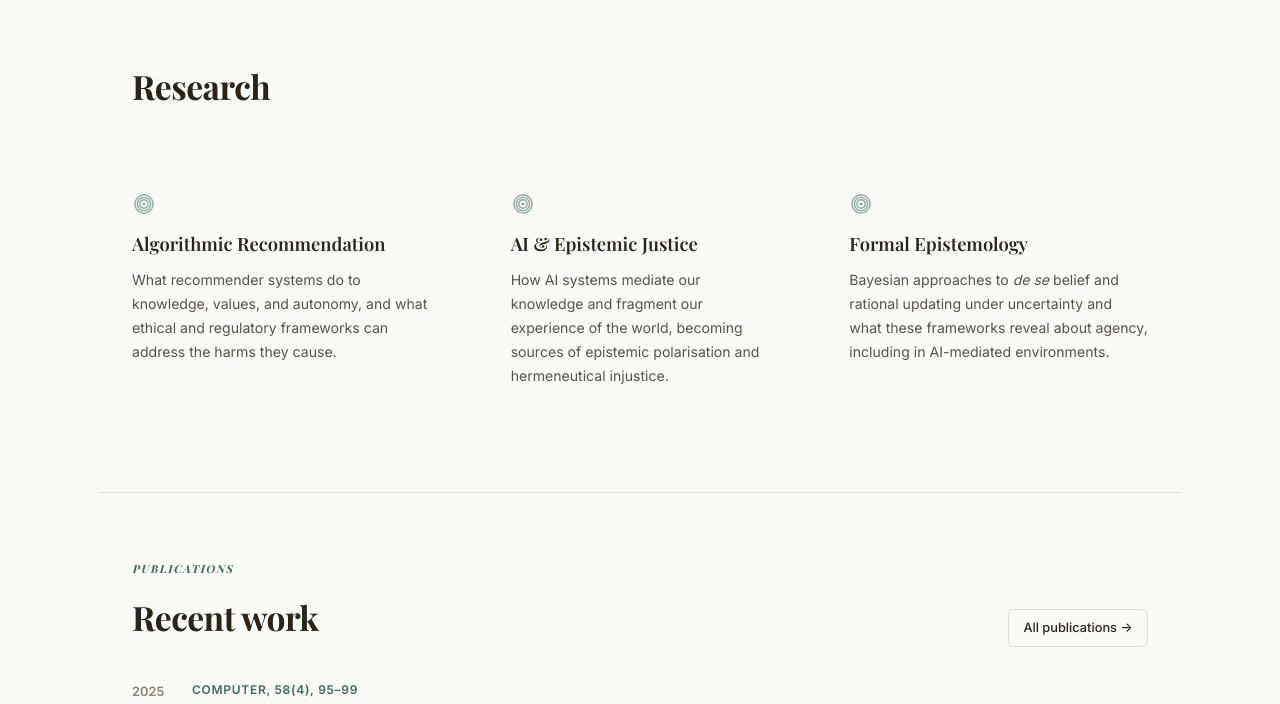
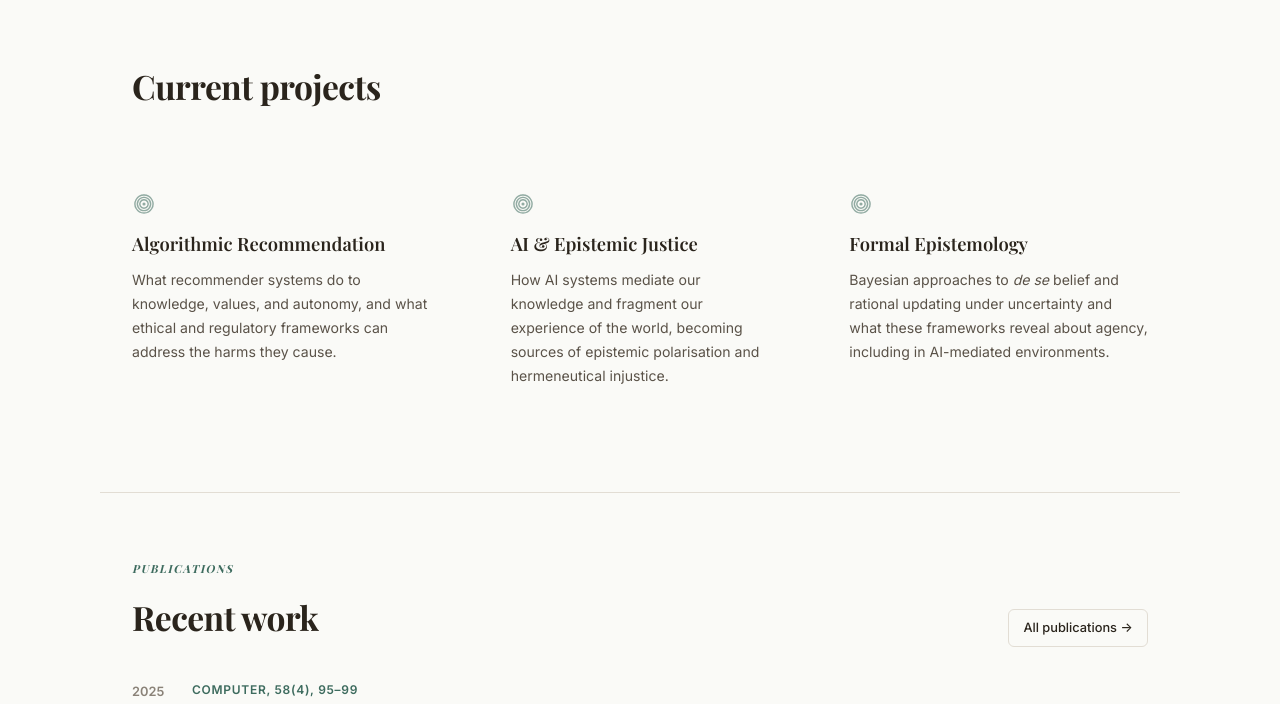
Before and after one commit to capt-c/silvia-milano-website, a Jekyll site: the page built from silvia-milano-site/index.html, in a window 1280 px wide and 900 px high, scrolled down 800 px, cut to the strip 196-900 px from the top of the window. Built offline with Jekyll 4.4.1, drawn with Linux system fonts in a browser that asks for light colours; some web fonts are replaced.

Commit message:
Update index.html

```diff
--- a/silvia-milano-site/index.html
+++ b/silvia-milano-site/index.html
@@ -51,7 +51,7 @@ description: "Silvia Milano — philosopher working on epistemology and AI ethic
 
   <!-- ── Research themes ── -->
   <section class="section">
-    <h2 class="section-title">Research</h2>
+    <h2 class="section-title">Current projects</h2>
     <div class="themes-grid">
 
       <div class="theme-card">
```
